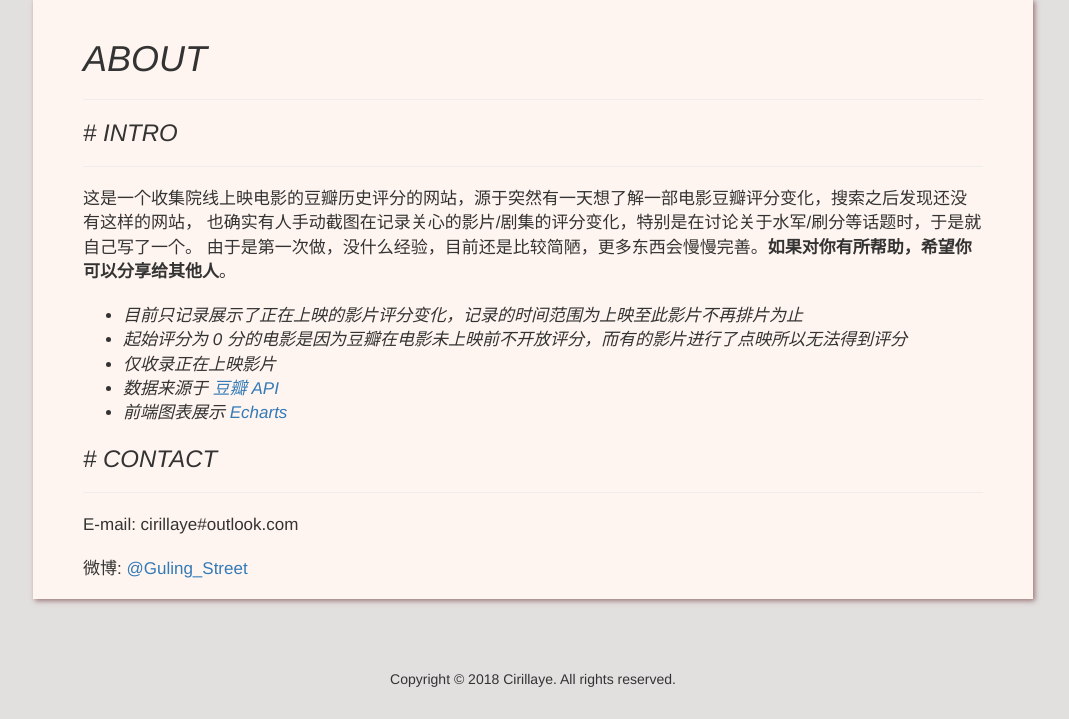
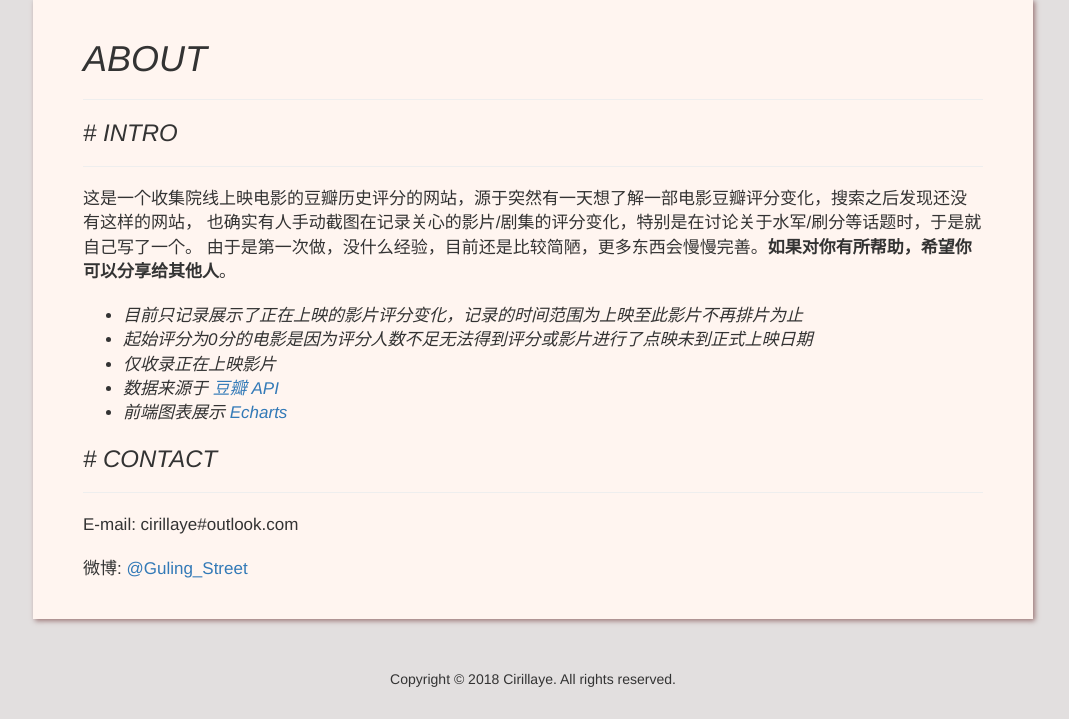
Before and after one commit to SungYK/DoubanHistory, a Django app: page /about in a window 1280 px wide. Shown: the part 81-800 px from the top of the page, without its empty margins (107-1176 px from the left). Run offline with Django 3.2, Linux system fonts and the light colour scheme; some libraries are stand-ins or nearby versions.

Commit message:
fix bug and support IE

```diff
--- a/history/static/doubanhis/css/index.css
+++ b/history/static/doubanhis/css/index.css
@@ -108,7 +108,7 @@ body {
   padding: 20px 50px;
 
   width: 1000px;
-  height: 600px;
+  height: 620px;
 
   box-shadow: 2px 2px 5px #9C7878;
   transition: 0.3s;
--- a/history/static/doubanhis/js/load_charts.js
+++ b/history/static/doubanhis/js/load_charts.js
@@ -7,6 +7,10 @@ function initChart(element, title, rating, id) {
     var dataY = []
 
     empty_data_flag = 1
+
+    // gap
+    dataX.push(" ")
+    dataY.push(null)
     for(var key in rating) {
         var year = key.substring(0,4)
         var month = key.substring(5, key.length)
@@ -17,6 +21,10 @@ function initChart(element, title, rating, id) {
         if(rating[key] != 0)
             empty_data_flag = 0
     }
+    // gap
+    dataX.push(" ")
+    dataY.push(null)
+    console.log(dataX)
 
     if (empty_data_flag == 1) {
         title = title + " (暂无数据)"
@@ -46,10 +54,13 @@ function initChart(element, title, rating, id) {
             splitLine: {
                 show: false
             },
+            boundaryGap:false,
             data: dataX
         },
         yAxis: {
             min: function (value) {
+                if(value.min - 0.5 <= 0)
+                    return 0
                 return value.min - 0.5;
             },
             max: function (value) {
--- a/templates/history/about.html
+++ b/templates/history/about.html
@@ -19,7 +19,7 @@
             </p>
         <ul>
             <li>目前只记录展示了正在上映的影片评分变化，记录的时间范围为上映至此影片不再排片为止</li>
-            <li>起始评分为 0 分的电影是因为豆瓣在电影未上映前不开放评分，而有的影片进行了点映所以无法得到评分</li>
+            <li>起始评分为0分的电影是因为评分人数不足无法得到评分或影片进行了点映未到正式上映日期</li>
             <li>
                     仅收录正在上映影片
                 </li>
--- a/templates/history/index.html
+++ b/templates/history/index.html
@@ -17,7 +17,7 @@
     <div class="card_list"></div>
     <!-- <div class="card">
         <div class="poster div-inline">
-            <img src="https://img3.doubanio.com/view/photo/s_ratio_poster/public/p2511434383.webp">
+            <img src="https://img3.doubanio.com/view/photo/s_ratio_poster/public/p2511434383.jpg">
         </div>
         <div id='main' class="chart div-inline">
         </div>
@@ -80,7 +80,7 @@
                 btn.style.display = "none"
                 new Spinner({color:'#000', lines: 2, length: 15, speed: 2.0}).spin(target)
 
-                setTimeout(() => {
+                setTimeout(function() {
                     for (var i = pageStart; i < (pageStart + pageSize) && i<List.length; i++) {
                         show_card(List[i])
                     }
```
